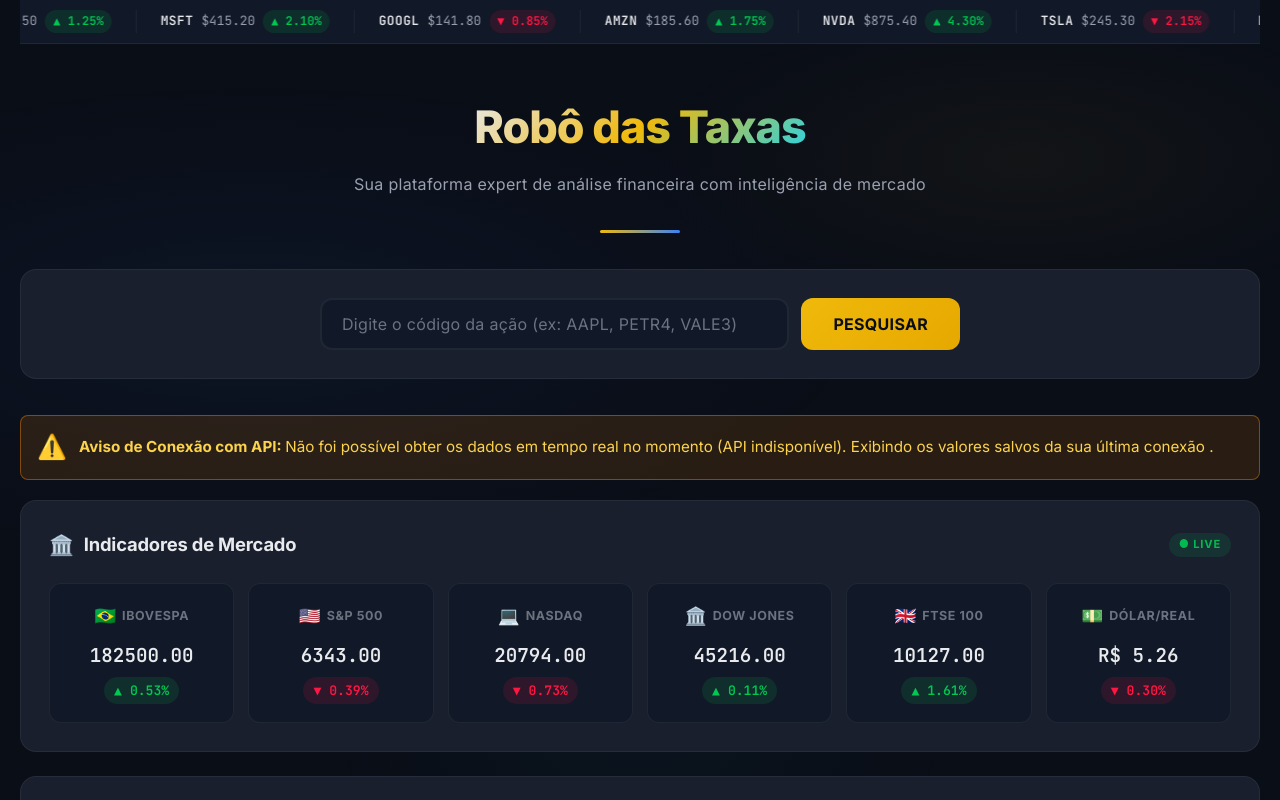
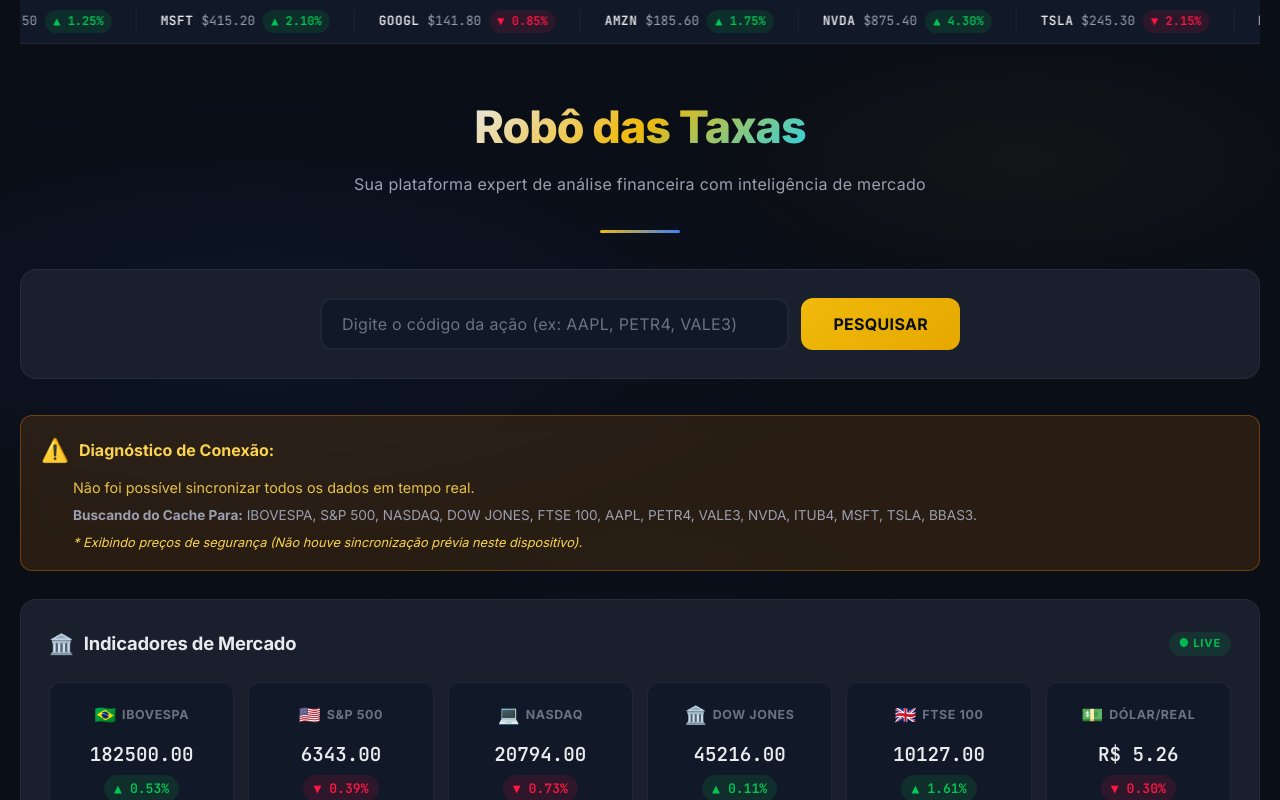
Before and after one commit to Isaac-Creator-1801/Robo-taxas-L, a React app: page / in a window 1280 px wide. Shown: the top 800 px of the page. Built offline with nearby package versions, Linux system fonts and the light colour scheme; no server answers.

Commit message:
fix: corrige símbolo do Ibovespa e melhora diagnóstico de erros no banner

```diff
--- a/src/api/stockService.js
+++ b/src/api/stockService.js
@@ -12,8 +12,8 @@ const globalToBdrMap = {
   'TSLA': 'TSLA34',
   'META': 'M1TA34',
   'NVDA': 'NVDC34',
-  // Mapeamento de índices para símbolos aceitos pela Brapi
-  '^BVSP': 'IBOV',
+  // Os índices abaixo são suportados diretamente com o prefixo '^'
+  // Não mapeamos mais ^BVSP para IBOV pois IBOV retorna 404 na Brapi
 };
 
 const companyDatabase = {
@@ -106,7 +106,18 @@ const fetchSingleQuote = async (displaySymbol) => {
     }
     throw new Error('Sem resultados');
   } catch (err) {
-    console.warn(`[stockService] Falha ao buscar ${apiSymbol}, tentando cache:`, err.message);
+    let errorType = 'UNKNOWN';
+    if (!navigator.onLine) {
+      errorType = 'OFFLINE';
+    } else if (err.response) {
+      // O servidor respondeu com um erro (4xx, 5xx)
+      errorType = err.response.status === 429 ? 'RATE_LIMIT' : 'API_ERROR';
+    } else if (err.request) {
+      // A requisição foi feita mas não houve resposta (timeout/conexão)
+      errorType = 'NETWORK_ERROR';
+    }
+
+    console.warn(`[stockService] Falha ao buscar ${apiSymbol} (${errorType}):`, err.message);
 
     // Tenta pegar último valor do cache
     try {
@@ -117,12 +128,13 @@ const fetchSingleQuote = async (displaySymbol) => {
           price: parsed.price,
           change: parsed.change,
           isCached: true,
+          errorType,
           timestamp: parsed.timestamp
         };
       }
     } catch (e) {}
 
-    return null;
+    return { isCached: true, errorType, price: 0, change: 0 };
   }
 };
 
--- a/src/components/MarketDashboard.js
+++ b/src/components/MarketDashboard.js
@@ -62,6 +62,7 @@ const MarketDashboard = ({ onStockClick }) => {
   const [loading, setLoading] = useState(true);
   const [isUsingCache, setIsUsingCache] = useState(false);
   const [lastUpdateDate, setLastUpdateDate] = useState(null);
+  const [errorDetails, setErrorDetails] = useState({ type: null, failedAssets: [] });
 
   useEffect(() => {
     let active = true;
@@ -77,6 +78,8 @@ const MarketDashboard = ({ onStockClick }) => {
       if (realData && active) {
         let cachedUsed = false;
         let oldestTimestamp = null;
+        let failedList = [];
+        let errorType = null;
 
         // Atualiza os índices de mercado
         setIndices(fallbackIndices.map(idx => {
@@ -84,6 +87,8 @@ const MarketDashboard = ({ onStockClick }) => {
           if (data) {
             if (data.isCached) {
                cachedUsed = true;
+               failedList.push(idx.name);
+               errorType = data.errorType;
                if (data.timestamp && (!oldestTimestamp || data.timestamp < oldestTimestamp)) {
                  oldestTimestamp = data.timestamp;
                }
@@ -101,6 +106,8 @@ const MarketDashboard = ({ onStockClick }) => {
           if (data) {
             if (data.isCached) {
                cachedUsed = true;
+               failedList.push(stock.symbol);
+               errorType = data.errorType;
                if (data.timestamp && (!oldestTimestamp || data.timestamp < oldestTimestamp)) {
                  oldestTimestamp = data.timestamp;
                }
@@ -111,6 +118,7 @@ const MarketDashboard = ({ onStockClick }) => {
         });
 
         setIsUsingCache(cachedUsed);
+        setErrorDetails({ type: errorType, failedAssets: [...new Set(failedList)] });
         if (oldestTimestamp) {
           setLastUpdateDate(new Date(oldestTimestamp).toLocaleString('pt-BR'));
         }
@@ -139,6 +147,16 @@ const MarketDashboard = ({ onStockClick }) => {
     };
   }, []);
 
+  const getErrorMessage = () => {
+    switch (errorDetails.type) {
+      case 'OFFLINE': return 'Você parece estar sem conexão com a internet.';
+      case 'RATE_LIMIT': return 'A API Brapi atingiu o limite de consultas por segundo do seu plano.';
+      case 'NETWORK_ERROR': return 'Houve um erro de rede ou o servidor não respondeu.';
+      case 'API_ERROR': return 'A API de cotações retornou um erro interno (Serviço Instável).';
+      default: return 'Não foi possível sincronizar todos os dados em tempo real.';
+    }
+  };
+
   return (
     <div className={`market-dashboard ${loading ? 'opacity-50' : ''}`}>
 
@@ -146,20 +164,34 @@ const MarketDashboard = ({ onStockClick }) => {
         <div style={{
           backgroundColor: 'rgba(217, 119, 6, 0.15)',
           color: '#fcd34d',
-          padding: '12px 16px',
-          borderRadius: '8px',
-          marginBottom: '20px',
-          border: '1px solid rgba(217, 119, 6, 0.5)',
+          padding: '16px 20px',
+          borderRadius: '12px',
+          marginBottom: '28px',
+          border: '1px solid rgba(217, 119, 6, 0.4)',
           display: 'flex',
-          alignItems: 'center',
-          gap: '12px',
-          fontSize: '0.95rem'
+          flexDirection: 'column',
+          gap: '8px',
+          fontSize: '0.9rem',
+          backdropFilter: 'blur(8px)'
         }}>
-          <span style={{ fontSize: '1.5rem' }}>⚠️</span>
-          <div>
-            <strong>Aviso de Conexão com API: </strong>
-            Não foi possível obter os dados em tempo real no momento (API indisponível).
-            Exibindo os valores salvos da sua última conexão {lastUpdateDate ? `(${lastUpdateDate})` : ''}.
+          <div style={{ display: 'flex', alignItems: 'center', gap: '10px' }}>
+            <span style={{ fontSize: '1.4rem' }}>⚠️</span>
+            <strong style={{ fontSize: '1.0rem' }}>Diagnóstico de Conexão:</strong>
+          </div>
+          <div style={{ marginLeft: '32px' }}>
+            <p style={{ marginBottom: '6px', opacity: 0.9 }}>{getErrorMessage()}</p>
+            <p style={{ fontSize: '0.85rem', color: 'var(--text-secondary)' }}>
+              <strong>Buscando do Cache Para:</strong> {errorDetails.failedAssets.join(', ') || 'Todo o mercado'}.
+            </p>
+            {lastUpdateDate ? (
+              <p style={{ fontSize: '0.8rem', marginTop: '6px', color: 'var(--accent-gold)' }}>
+                 🕒 Última sincronização completa: {lastUpdateDate}
+              </p>
+            ) : (
+              <p style={{ fontSize: '0.8rem', marginTop: '6px', fontStyle: 'italic' }}>
+                * Exibindo preços de segurança (Não houve sincronização prévia neste dispositivo).
+              </p>
+            )}
           </div>
         </div>
       )}
```
